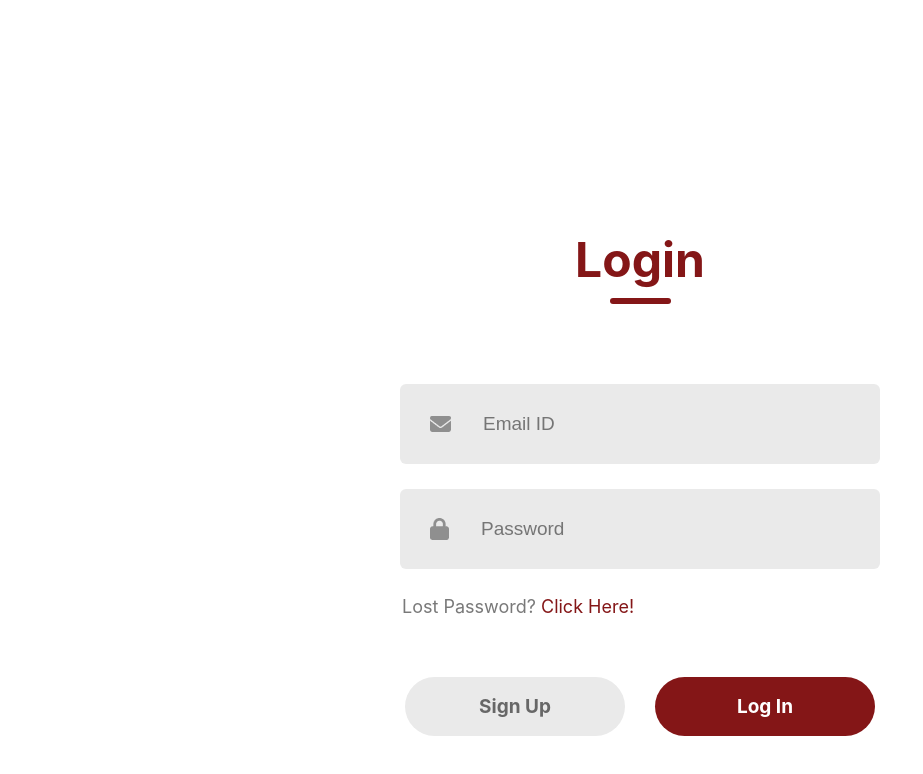
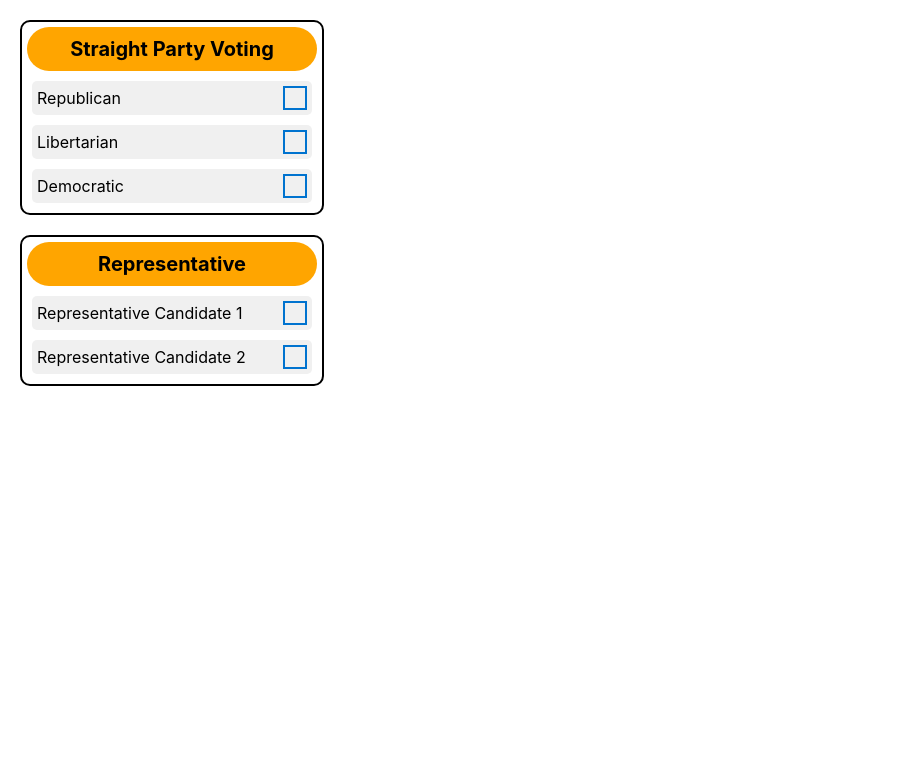
Before and after one commit to josegtrs/HCIProject, a React (Create React App) app in the folder hci/: page / in a window 1280 px wide. Shown: the top 774 px of the page, without its empty margins (0-923 px from the left). Built offline with nearby package versions, Linux system fonts and the light colour scheme.

Commit message:
Voting box contains each individual group and Voting Page is the wrapper so it would be the page that contains them. App.js currently calls VotingPage in this branch.

```diff
--- a/hci/src/App.js
+++ b/hci/src/App.js
@@ -1,11 +1,12 @@
 import logo from './logo.svg';
 import './App.css';
 import { HomePage } from './Components/HomePage/HomePage'
+import VotingPage from './Components/VotingPage/VotingPage';
 
 function App() {
   return (
     <div>
-      <HomePage/>
+      <VotingPage/>
     </div>
   );
 }
--- /dev/null
+++ b/hci/src/Components/VotingBox/VotingBox.css
@@ -0,0 +1,69 @@
+.voting-box {
+    width: 300px;
+    border: 2px solid black;
+    border-radius: 10px;
+    overflow: hidden;
+    margin: 20px; /* Added margin */
+  }
+
+  .voting-box-header {
+    background-color: orange;
+    padding: 10px;
+    margin: 5px;
+    border-radius: 25px;
+    text-align: center; /* Center align the title */
+  }
+
+  .title {
+    font-size: 20px;
+    font-weight: bold;
+    color: black;
+  }
+
+  input[type="radio"] {
+    display: none;
+
+  }
+
+  /* Style the custom rectangular radio button */
+  .candidate input[type="radio"] + label {
+    display: inline-block;
+    width: 20px;
+    height: 20px;
+    border: 2px solid #0073CF;
+    border-radius: 3px;
+    cursor: pointer;
+    margin-left: auto;
+  }
+
+  /* Style the custom rectangular radio button when checked */
+  .candidate input[type="radio"]:checked + label {
+    background-color: #0073CF;
+  }
+
+  .candidate {
+    display: flex;
+    align-items: center;
+    justify-content: space-between;
+    margin: 10px;
+    padding: 5px;
+    background-color: #f0f0f0;
+    border-radius: 5px;
+  }
+
+
+  .candidate-text {
+    display: flex;
+    align-items: center;
+  }
+
+  .candidate-square {
+    width: 20px;
+    height: 20px;
+    border: 2px solid #0073CF;
+    cursor: pointer;
+  }
+
+  .candidate input[type="radio"]:checked + .candidate-text .candidate-square {
+    background-color: #0073CF;
+  }
--- /dev/null
+++ b/hci/src/Components/VotingBox/VotingBox.jsx
@@ -0,0 +1,42 @@
+import React from 'react';
+import './VotingBox.css'; // You can define your CSS styles in this file
+
+const VotingBox = ({ title, candidates }) => {
+  return (
+    <div className="voting-box">
+      <div className="voting-box-header">
+        <div className="title">{title}</div>
+      </div>
+      <div className="candidates">
+        {candidates.map(candidate => (
+          // <div className="candidate" key={candidate.id}>
+          //   {candidate.name}
+          // </div>
+
+        //   <label className="candidate" key={candidate.id}>
+        //   <input type="radio" name={title} value={candidate.name} />
+        //   {candidate.name}
+        // </label>
+
+        // <label className="candidate" key={candidate.id}>
+        //   {candidate.name}
+        //     <input type="radio" name={title} value={candidate.name} />
+        //     <label></label>
+
+        //   </label>
+
+        <label className="candidate" key={candidate.id}>
+          {candidate.name}
+            <input type="radio" name={`voting-box-${title}`} value={candidate.name} />
+            <div className="candidate-text">
+              <div className="candidate-square" onClick={() => console.log(candidate.name)}></div>
+
+            </div>
+          </label>
+        ))}
+      </div>
+    </div>
+  );
+};
+
+export default VotingBox;
--- /dev/null
+++ b/hci/src/Components/VotingPage/VotingPage.jsx
@@ -0,0 +1,24 @@
+import React from 'react';
+import VotingBox from '../VotingBox/VotingBox';
+
+const VotingPage = () => {
+  const straightPartyVoting = [
+    { id: 1, name: 'Republican' },
+    { id: 2, name: 'Libertarian' },
+    { id: 3, name: 'Democratic' }
+  ];
+
+  const representativeCandidates = [
+    { id: 1, name: 'Representative Candidate 1' },
+    { id: 2, name: 'Representative Candidate 2' }
+  ];
+
+  return (
+    <div>
+      <VotingBox title="Straight Party Voting" candidates={straightPartyVoting} />
+      <VotingBox title="Representative" candidates={representativeCandidates} />
+    </div>
+  );
+};
+
+export default VotingPage;
```
